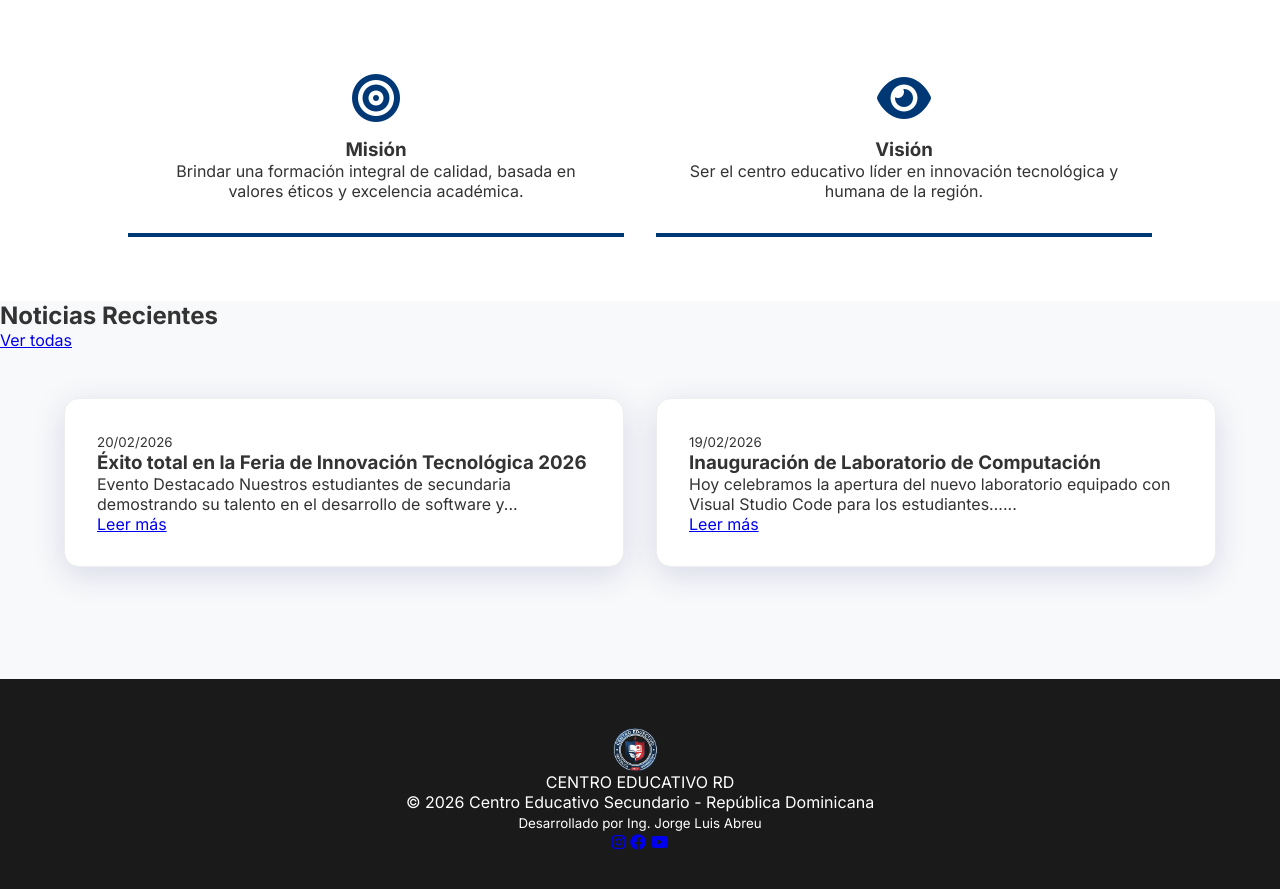
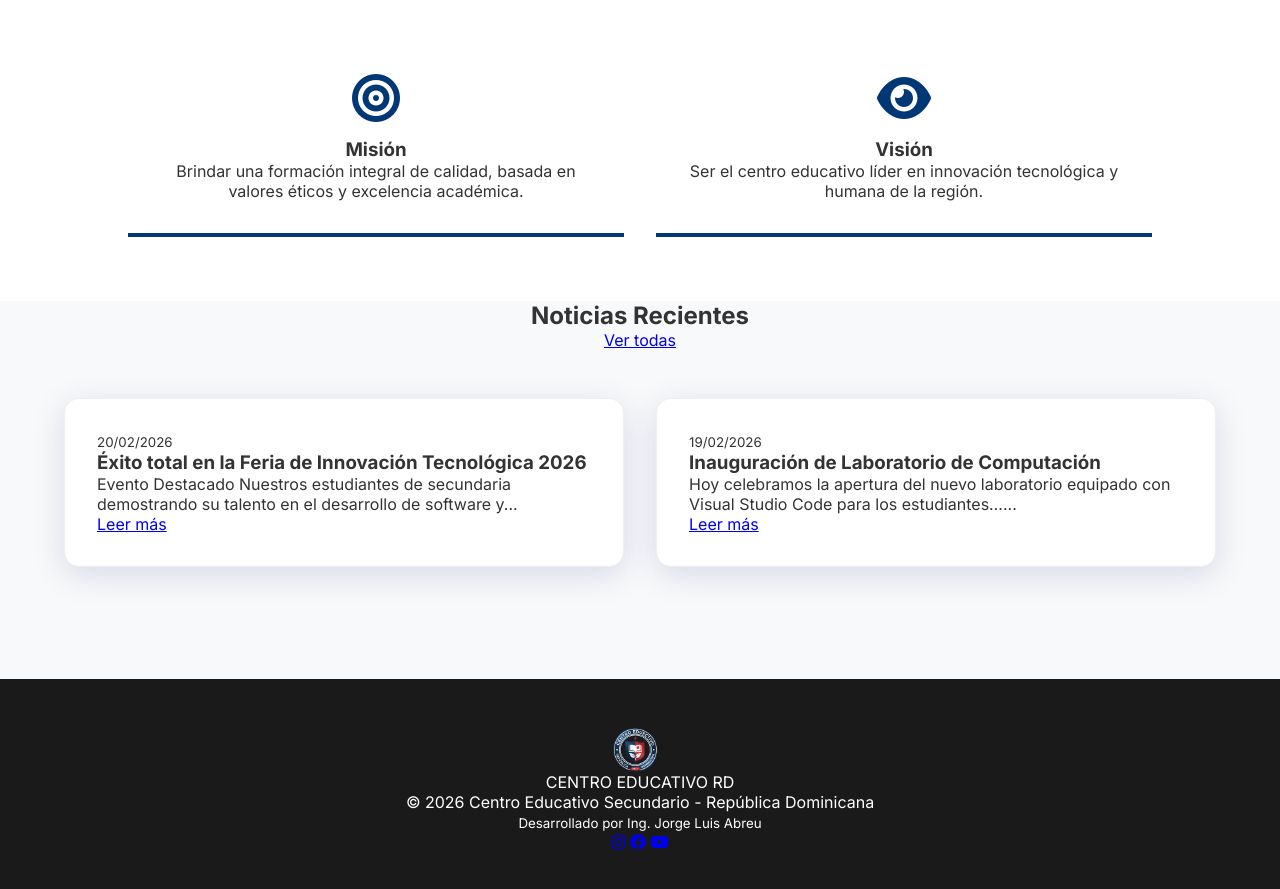
Before and after one commit to jorge21028/centroeducativo, a Jekyll site: the page built from index.html, in a window 1280 px wide and 900 px high, scrolled down 871 px. Shown: the top 889 px of the window. Built offline with Jekyll 4.4.1, drawn with Linux system fonts in a browser that asks for light colours.

Commit message:
Update index.html

```diff
--- a/index.html
+++ b/index.html
@@ -28,10 +28,10 @@ title: Inicio
 </section>
 
 <section class="noticias-home">
-    <div class="section-title">
-        <h2>Noticias Recientes</h2>
-        <a href="/noticias">Ver todas</a>
-    </div>
+<div class="section-title" style="text-align: center;">
+    <h2>Noticias Recientes</h2>
+    <a href="/noticias">Ver todas</a>
+</div>
     <div class="modern-grid">
         {% for post in site.posts limit:3 %}
         <div class="card">
```
